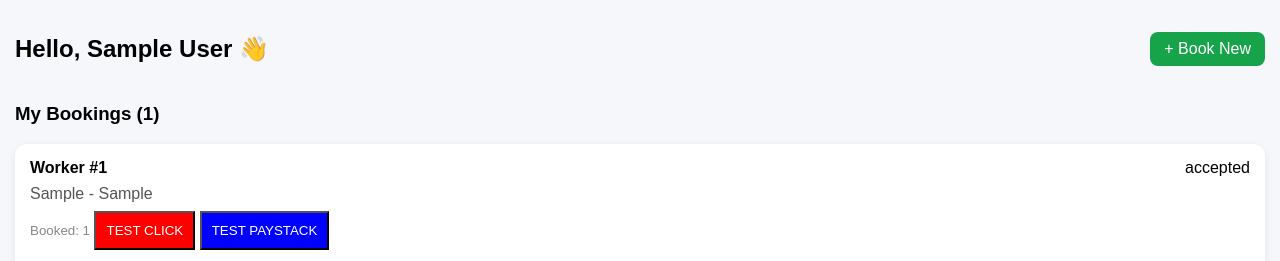
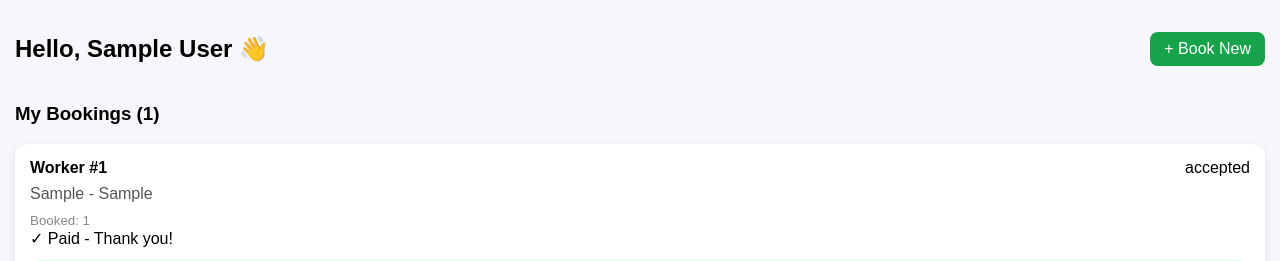
Before and after one commit to antbek-cyber/getservice-gh, a Flask app: page /customer/dashboard in a window 1280 px wide. Shown: the top 261 px of the page. Run offline with Flask 3, Linux system fonts and the light colour scheme; a user stored in the database is signed in; tables that the repository leaves empty hold one stand-in row (values such as "Sample post"); some libraries are stand-ins or nearby versions.

Commit message:
Update customer_dashboard.html

```diff
--- a/templates/customer_dashboard.html
+++ b/templates/customer_dashboard.html
@@ -64,14 +64,16 @@ a.btn{padding:8px 14px; background:#16a34a; color:white; text-decoration:none; b
     <p style="margin:8px 0; color:#555">{{ b.service_needed }} - {{ b.customer_location }}</p>
     <small style="color:#888">Booked: {{ b.id }}</small>
 
-    <button onclick="alert('CLICK WORKS')" style="background:red;color:white;padding:10px;">TEST CLICK</button>
-<button onclick="payWithPaystack(999, 'mavis@gmail.com', 200)" style="background:blue;color:white;padding:10px;">TEST PAYSTACK</button>
 
-    {% if b.status == 'accepted' and b.payment_status != 'paid' %}
-<button onclick="payWithPaystack({{ b.id }}, {{ b.customer_email|tojson }}, {{ (b.total_amount or 200)|tojson }})"
-style="background:#16a34a;color:white;padding:12px;width:100%;border:none;border-radius:8px;font-weight:bold;cursor:pointer;margin-top:10px;">
-  Pay GHS {{ b.total_amount or 200 }} - MTN MoMo
+{% if b.payment_status != 'paid' %}
+<button onclick="payWithPaystack({{ b.id }}, {{ b.customer_email|tojson }}, {{ b.amount or 200 }})"
+  class="w-full bg-green-600 text-white py-3 rounded-xl font-bold">
+  Pay GHS {{ b.amount or 200 }} - MTN MoMo
 </button>
+{% else %}
+<div class="w-full bg-green-100 text-green-700 py-3 rounded-xl font-bold text-center">
+  ✓ Paid - Thank you!
+</div>
 {% endif %}
 
   {% if b.payment_status == 'paid' %}
@@ -114,46 +116,27 @@ style="background:#16a34a;color:white;padding:12px;width:100%;border:none;border
 <div style="margin-top:25px; text-align:center">
   <a href="/customer_logout" style="color:#888">Logout</a>
 </div>
-
 <script src="https://js.paystack.co/v1/inline.js"></script>
 <script>
 function payWithPaystack(bookingId, email, amount){
-  try {
-    alert('1. Button clicked! id='+bookingId+' email='+email+' amount='+amount);
-
-    if(typeof PaystackPop === 'undefined'){
-      alert('2. FAILED: PaystackPop not loaded. Check internet or ad-blocker');
+  if(!email){
+    alert("Please login again - email missing");
     return;
   }
-    alert('2. PaystackPop loaded OK');
-
-    if(!email || email === null || email === 'null'){
-      alert('3. FAILED: Email is null. Delete this old booking and create NEW one');
-      return;
-    }
-
-    var realAmount = Math.round(parseFloat(amount) * 100);
-    alert('3. Trying to open Paystack for GHS '+amount);
-
   var handler = PaystackPop.setup({
-      key: 'pk_test_c56989c3bac66d16be8056f4c0048a945b3e4817',
+    key: 'pk_test_YOUR_REAL_PUBLIC_KEY', // <- put your real pk_test_... here
     email: email,
-      amount: realAmount,
+    amount: Math.round(parseFloat(amount) * 100), // GHS 200 -> 20000 pesewas
     currency: 'GHS',
-      ref: 'GS_' + bookingId + '_' + new Date().getTime(),
+    ref: 'GS_' + bookingId + '_' + Date.now(),
     callback: function(res){
-        alert('Payment success: '+res.reference);
       window.location.href = '/verify/booking/' + bookingId + '?reference=' + res.reference;
     },
-      onClose: function(){ alert('Paystack closed'); }
+    onClose: function(){
+      console.log('Payment closed');
+    }
   });
   handler.openIframe();
-    alert('4. Popup should be open now');
-
-  } catch (e) {
-    alert('JAVASCRIPT ERROR: ' + e.message);
-    console.error(e);
-  }
 }
 </script>
 </body>
```
Lines whose indentation alone changed are shown as unchanged.
